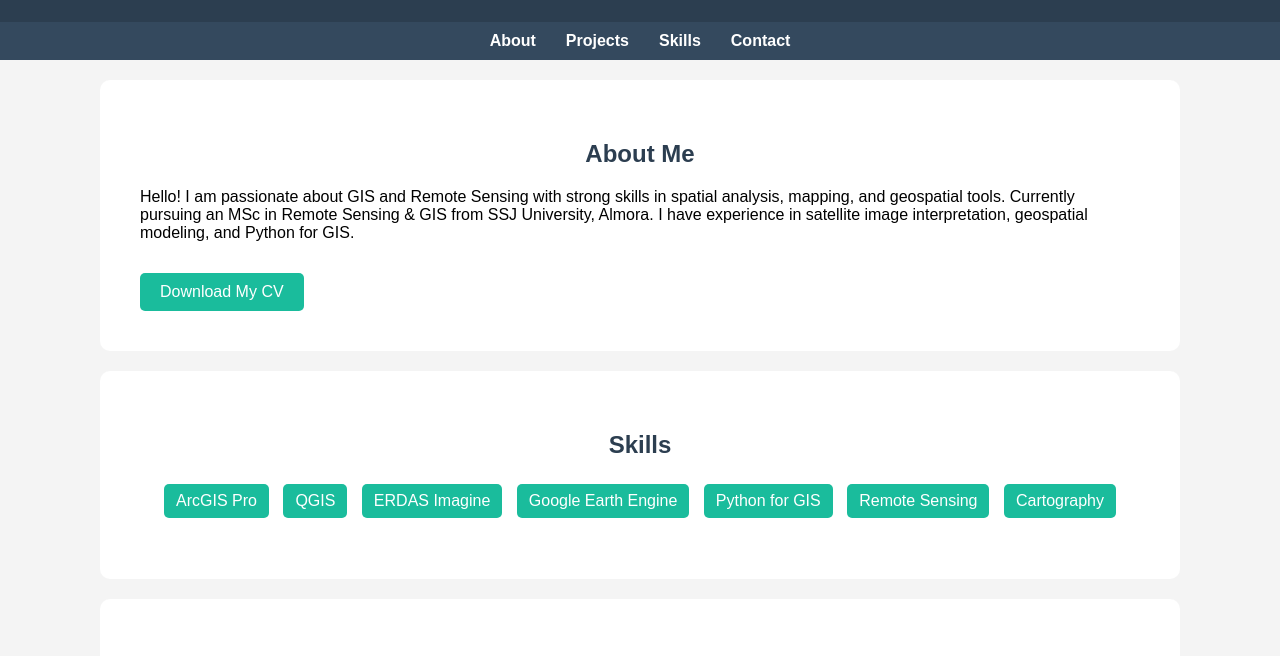
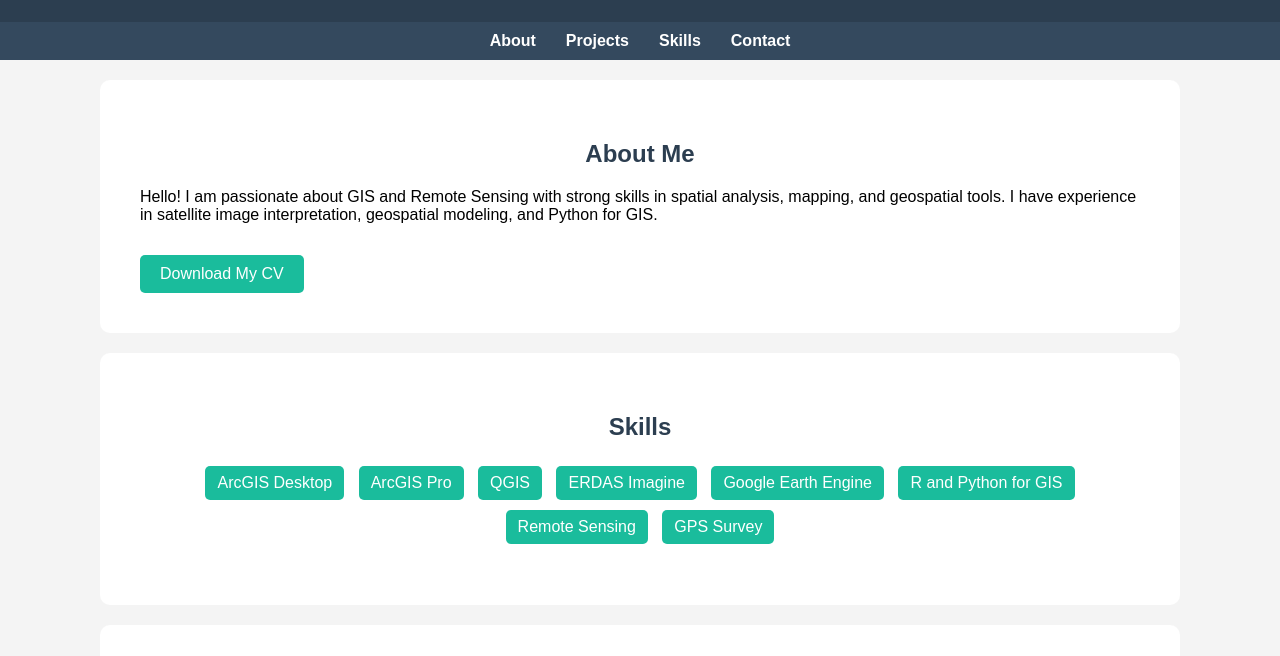
Before and after one commit to Pramod-GIS/GIS-PROJECTS, a plain HTML site: page index.html in a window 1280 px wide. Shown: the part 86-742 px from the top of the page. Drawn offline with Linux system fonts and the light colour scheme.

Commit message:
Update index.html

```diff
--- a/index.html
+++ b/index.html
@@ -39,20 +39,21 @@
 
 <section id="about">
     <h2>About Me</h2>
-    <p>Hello! I am passionate about GIS and Remote Sensing with strong skills in spatial analysis, mapping, and geospatial tools. Currently pursuing an MSc in Remote Sensing & GIS from SSJ University, Almora. I have experience in satellite image interpretation, geospatial modeling, and Python for GIS.</p>
+    <p>Hello! I am passionate about GIS and Remote Sensing with strong skills in spatial analysis, mapping, and geospatial tools. I have experience in satellite image interpretation, geospatial modeling, and Python for GIS.</p>
     <a href="Pramod_Tiwari-1.pdf" class="btn" download>Download My CV</a>
 </section>
 
 <section id="skills" class="skills">
     <h2>Skills</h2>
     <ul>
+        <li>ArcGIS Desktop</li>
         <li>ArcGIS Pro</li>
         <li>QGIS</li>
         <li>ERDAS Imagine</li>
         <li>Google Earth Engine</li>
-        <li>Python for GIS</li>
+        <li>R and Python for GIS</li>
         <li>Remote Sensing</li>
-        <li>Cartography</li>
+        <li>GPS Survey</li>
     </ul>
 </section>
 
```
